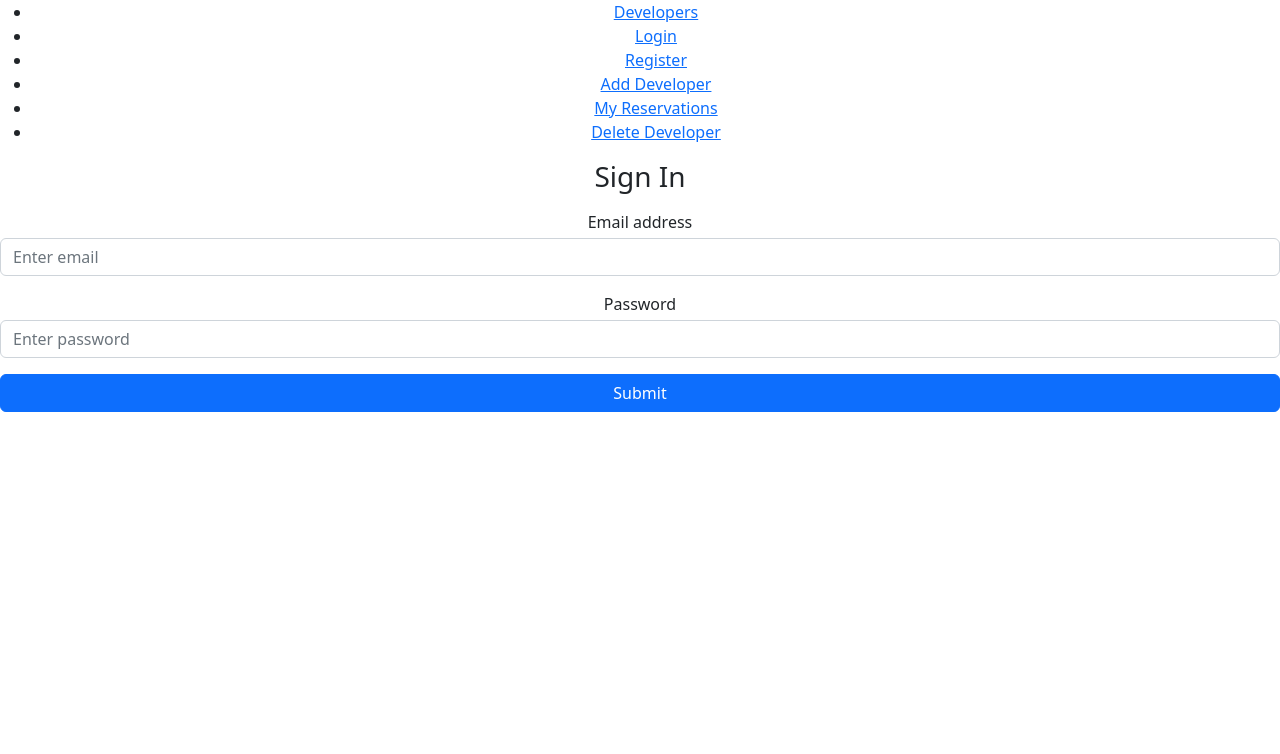
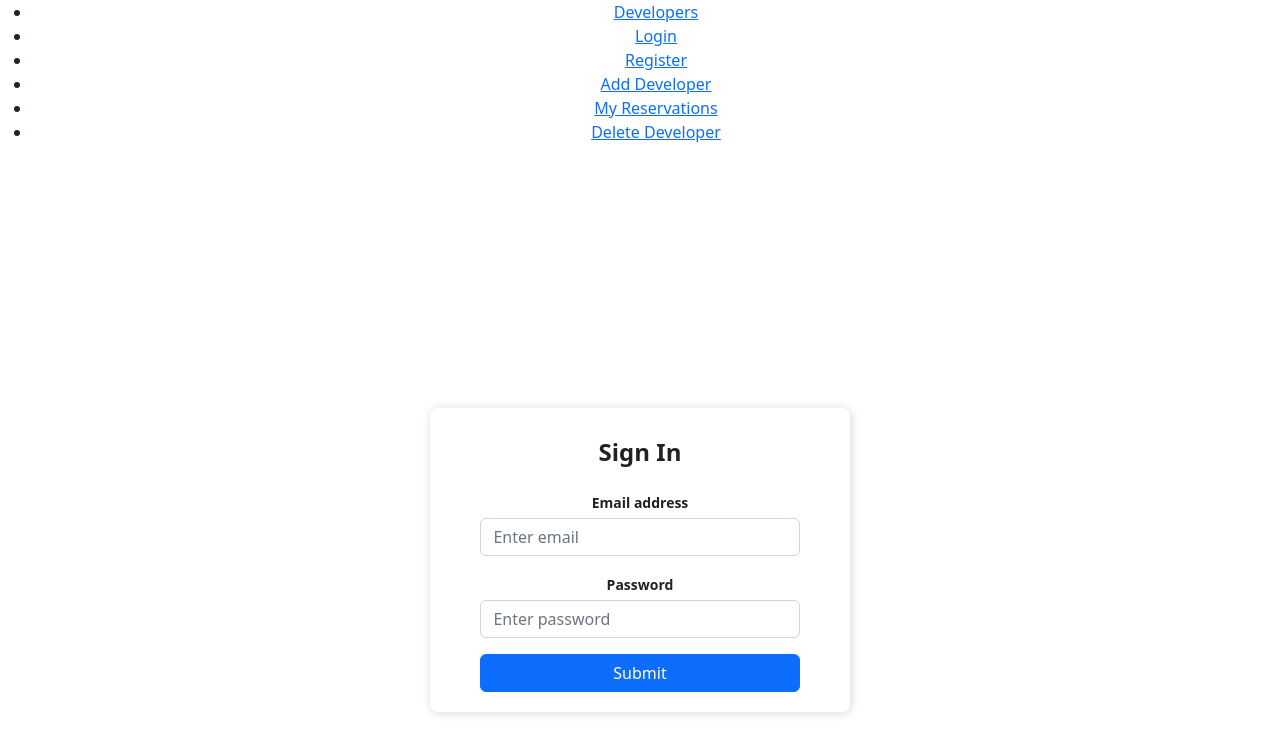
Before and after one commit to gak92/book_devs_app, a React (Create React App) app: page /login in a window 1280 px wide. Shown: the top 754 px of the page. Built offline with nearby package versions, Linux system fonts and the light colour scheme.

Commit message:
Add styling for login and signup form

```diff
--- a/src/App.css
+++ b/src/App.css
@@ -37,3 +37,43 @@
     transform: rotate(360deg);
   }
 }
+
+/* ============================================================
+Login and SignUp Form CSS
+=============================================================== */
+
+.Auth-form-container {
+  display: flex;
+  justify-content: center;
+  align-items: center;
+  width: 100vw;
+  height: 100vh;
+}
+
+.Auth-form {
+  width: 420px;
+  box-shadow: rgb(0 0 0 / 16%) 1px 1px 10px;
+  padding-top: 30px;
+  padding-bottom: 20px;
+  border-radius: 8px;
+  background-color: white;
+}
+
+.Auth-form-content {
+  padding-left: 12%;
+  padding-right: 12%;
+}
+
+.Auth-form-title {
+  text-align: center;
+  margin-bottom: 1em;
+  font-size: 24px;
+  color: rgb(34, 34, 34);
+  font-weight: 800;
+}
+
+label {
+  font-size: 14px;
+  font-weight: 600;
+  color: rgb(34, 34, 34);
+}
```
